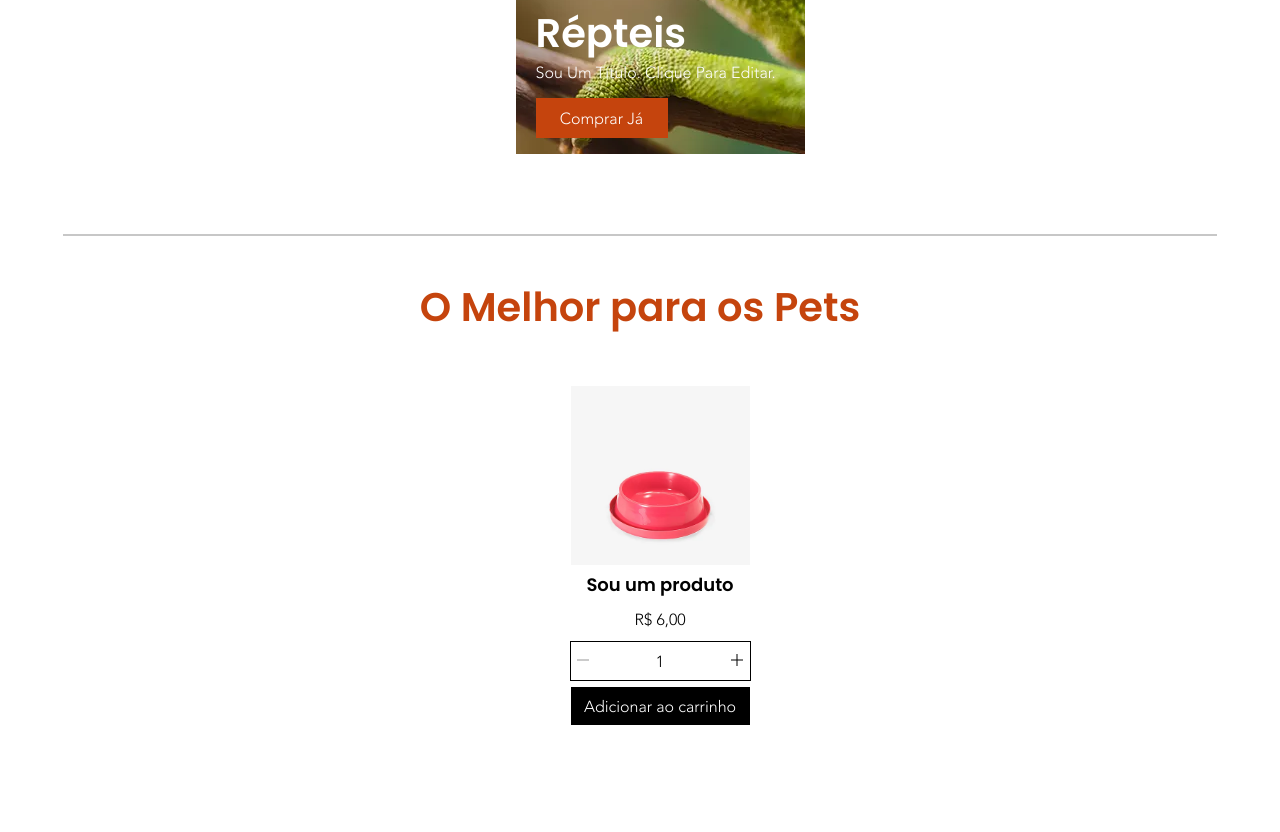
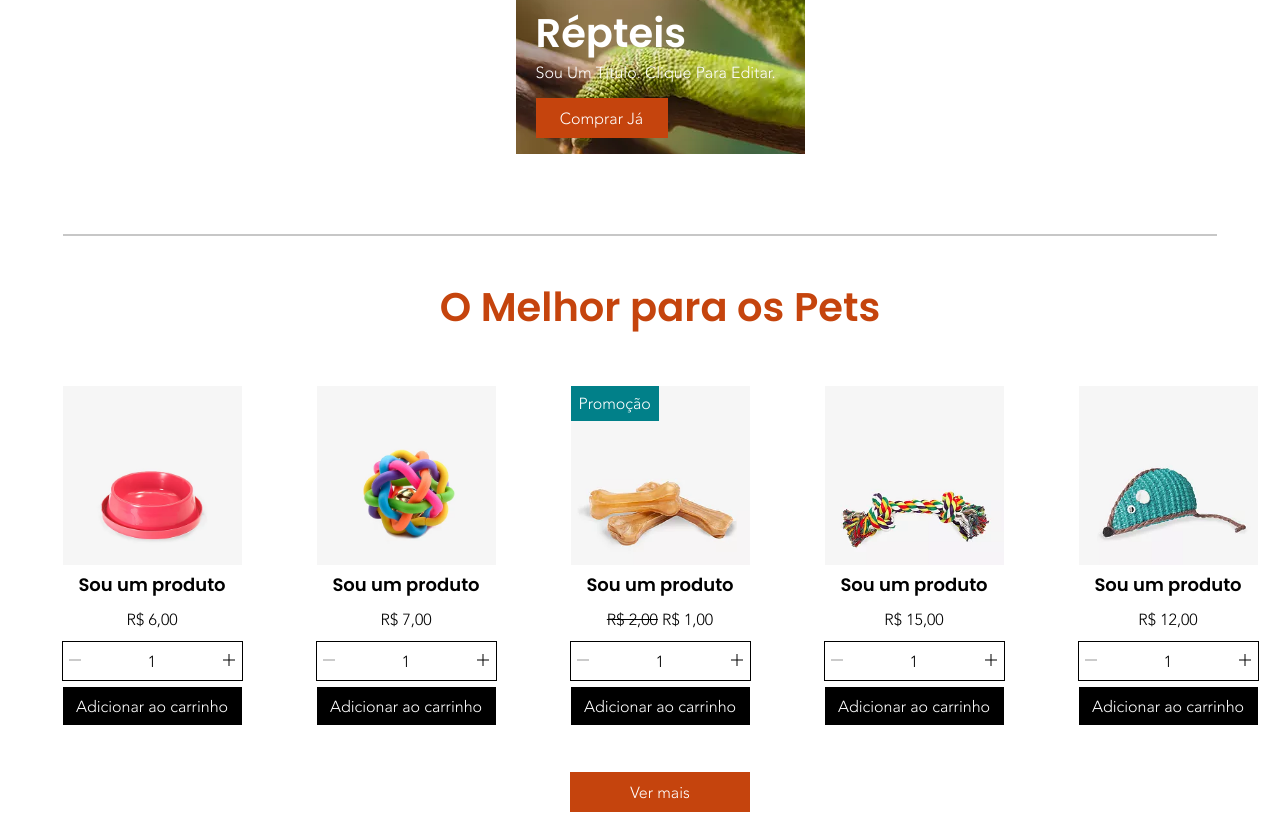
Before and after one commit to AV-Felipe/e-store-clone, a plain HTML site: page index.html in a window 1280 px wide. Shown: the part 2222-3054 px from the top of the page. Before the commit the page ends 2974 px from the top, so only its background shows below. Drawn offline with Linux system fonts and the light colour scheme.

Commit message:
Complete top sales article

```diff
--- a/index.html
+++ b/index.html
@@ -235,6 +235,7 @@
                 <h2>O Melhor para os Pets</h2>
 
                 <ul class="shoppingList">
+
                     <li>
                         <img class="productImage" src="assets/pictures/sales-card-1-a.webp" alt="tigela para alimento pet" />
                         <p class="productTitle">Sou um produto</p>
@@ -246,7 +247,59 @@
                         </p>
                         <button type="button" class="addToCart">Adicionar ao carrinho</button>
                     </li>
+
+                    <li>
+                        <img class="productImage" src="assets/pictures/sales-card-2-a.webp" alt="não tenho ideia" />
+                        <p class="productTitle">Sou um produto</p>
+                        <p class="productPrice">R$ 7,00</p>
+                        <p class="productQuantity">
+                            <button type="button" class="lessProduct"><img src="assets/vectors/subtract-sign.svg" alt="reduzir quantidade do produto" /></button>
+                            <span class="quantityValue" aria-label="quantidade selecionada">1</span>
+                            <button type="button" class="moreProduct"><img src="assets/vectors/add-sign.svg" alt="aumentar quantidade do produto" /></button>
+                        </p>
+                        <button type="button" class="addToCart">Adicionar ao carrinho</button>
+                    </li>
+
+                    <li>
+                        <p class="promotionTag">Promoção</p>
+                        <img class="productImage" src="assets/pictures/sales-card-3.webp" alt="osso de borracha" />
+                        <p class="productTitle">Sou um produto</p>
+                        <p class="productPrice"><s>R$ 2,00</s> R$ 1,00</p>
+                        <p class="productQuantity">
+                            <button type="button" class="lessProduct"><img src="assets/vectors/subtract-sign.svg" alt="reduzir quantidade do produto" /></button>
+                            <span class="quantityValue" aria-label="quantidade selecionada">1</span>
+                            <button type="button" class="moreProduct"><img src="assets/vectors/add-sign.svg" alt="aumentar quantidade do produto" /></button>
+                        </p>
+                        <button type="button" class="addToCart">Adicionar ao carrinho</button>
+                    </li>
+
+                    <li>
+                        <img class="productImage" src="assets/pictures/sales-card-4.webp" alt="brinquedo de corda" />
+                        <p class="productTitle">Sou um produto</p>
+                        <p class="productPrice">R$ 15,00</p>
+                        <p class="productQuantity">
+                            <button type="button" class="lessProduct"><img src="assets/vectors/subtract-sign.svg" alt="reduzir quantidade do produto" /></button>
+                            <span class="quantityValue" aria-label="quantidade selecionada">1</span>
+                            <button type="button" class="moreProduct"><img src="assets/vectors/add-sign.svg" alt="aumentar quantidade do produto" /></button>
+                        </p>
+                        <button type="button" class="addToCart">Adicionar ao carrinho</button>
+                    </li>
+
+                    <li>
+                        <img class="productImage" src="assets/pictures/sales-card-5.webp" alt="ratinho com erva do gato dentro" />
+                        <p class="productTitle">Sou um produto</p>
+                        <p class="productPrice">R$ 12,00</p>
+                        <p class="productQuantity">
+                            <button type="button" class="lessProduct"><img src="assets/vectors/subtract-sign.svg" alt="reduzir quantidade do produto" /></button>
+                            <span class="quantityValue" aria-label="quantidade selecionada">1</span>
+                            <button type="button" class="moreProduct"><img src="assets/vectors/add-sign.svg" alt="aumentar quantidade do produto" /></button>
+                        </p>
+                        <button type="button" class="addToCart">Adicionar ao carrinho</button>
+                    </li>
+
                 </ul>
+
+                <button type="button" class="goToShop">Ver mais</button>
 
             </article>
 
--- a/styles.css
+++ b/styles.css
@@ -486,6 +486,7 @@ hr {
 .topSales {
     display: flex;
     flex-direction: column;
+    padding-left: 40px;
 }
 
 .topSales h2 {
@@ -496,8 +497,9 @@ hr {
     list-style-type: none;
     display: flex;
     flex-direction: row;
-    justify-content: space-evenly;
+    justify-content: space-around;
     flex-wrap: wrap;
+    padding-left: 0;
     column-gap: 30px;
     row-gap: 30px;
 }
@@ -560,3 +562,26 @@ li .addToCart {
     background-color: black;
     color: #ffffff;
 }
+
+li .promotionTag {
+    position: absolute;
+    align-self: flex-start;
+    margin: 0;
+    background-color: #018089;
+    padding: 8px;
+    font-family: "Avenir35";
+    color: #ffffff;
+    font-size: 1rem;
+}
+
+.topSales .goToShop {
+    width: 11.25rem;
+    height: 2.5rem;
+    font-family: "Avenir35";
+    font-size: 1rem;
+    margin: 20px;
+    color: #ffffff;
+    border: none;
+    background-color: #c5440d;
+    align-self: center;
+}
```
